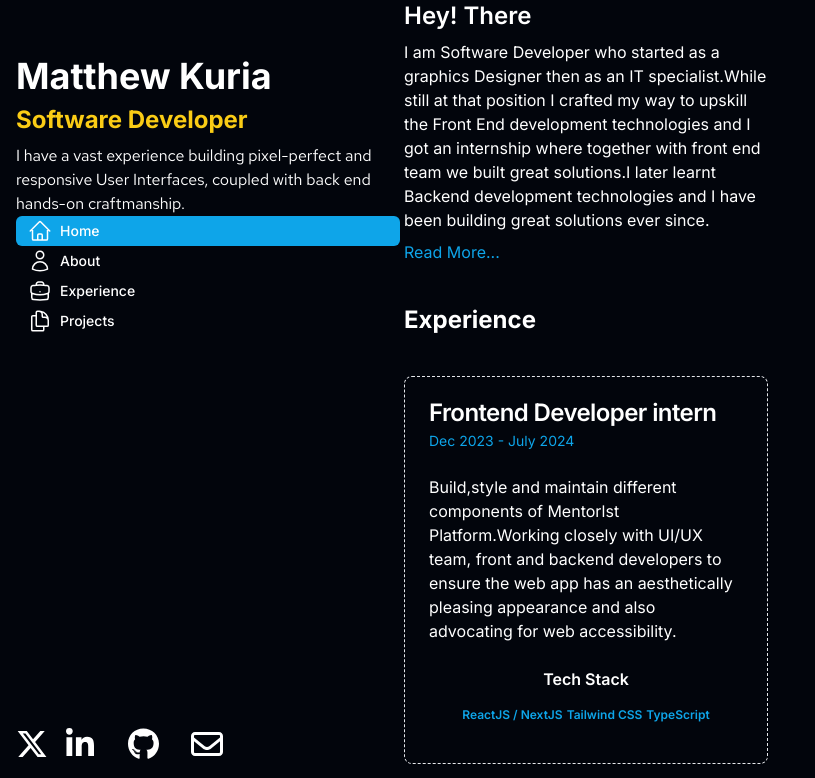
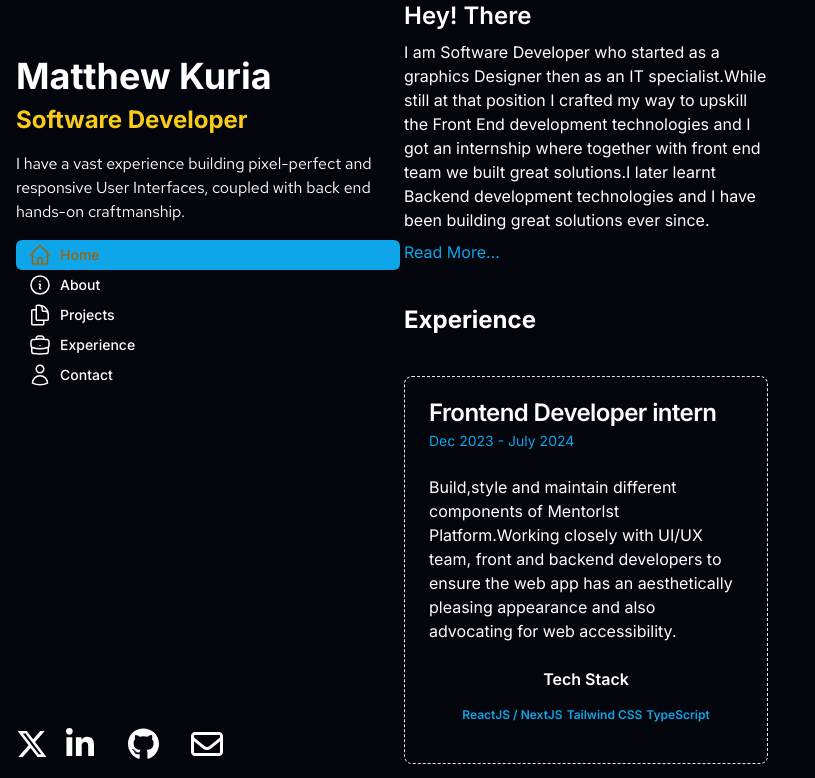
Before and after one commit to matthewkuria/myportifolio, a Next.js app: page / in a window 1280 px wide. Shown: the top 778 px of the page, without its empty margins (0-815 px from the left). Built offline with nearby package versions, Linux system fonts and the light colour scheme; a web font is replaced by a local one.

Commit message:
add information and contact tabs to the sidebar

```diff
--- a/app/ui/home/nav-links.tsx
+++ b/app/ui/home/nav-links.tsx
@@ -7,12 +7,15 @@ import {
   HomeIcon,
   DocumentDuplicateIcon,
   BriefcaseIcon,
+  InformationCircleIcon,
 } from '@heroicons/react/24/outline';
 const links = [
   { name: 'Home', href: '/', icon: HomeIcon },
-  {name: 'About',href: '/about', icon:UserIcon},
-  { name: 'Experience', href: '/#experience', icon:BriefcaseIcon },
-  { name: 'Projects', href: '/#projects', icon:DocumentDuplicateIcon},
+  { name: 'About', href: '/about', icon: InformationCircleIcon },
+  { name: 'Projects', href: '/projects', icon:DocumentDuplicateIcon},
+  { name: 'Experience', href: '/experience', icon: BriefcaseIcon },
+  {name: 'Contact', href: '/contact', icon: UserIcon}
+
 ];
 export default function NavLinks() {
     const pathname = usePathname();
@@ -25,9 +28,9 @@ export default function NavLinks() {
             key={link.name}
             href={link.href}
             className={clsx(
-              "flex  h-[30px] grow items-center justify-center gap-2 rounded-md  p-1 text-sm font-medium hover:bg-sky-100 hover:text-blue-600 md:flex-none md:justify-start md:p-2 md:px-3",
+              "flex  h-[30px] grow items-center justify-center gap-2 rounded-md  p-1 text-sm font-medium hover:bg-none hover:text-blue-600 md:flex-none md:justify-start md:p-2 md:px-3",
               {
-                'bg-sky-500 text-white ': pathname === link.href,
+                'bg-sky-500 text-yellow-700 ': pathname === link.href,
               }
             )
 
--- a/app/ui/home/sidebar.tsx
+++ b/app/ui/home/sidebar.tsx
@@ -1,6 +1,6 @@
 import Link from "next/link";
 import NavLinks from "./nav-links";
-import { bebas_neue, redHatText } from "@/app/fonts/fonts";
+import { bebas_neue, redHatText, modak } from "@/app/fonts/fonts";
 
 export default function SideBar() {
     return (
@@ -8,7 +8,8 @@ export default function SideBar() {
             <div className="max-w-96 md:max-w-sm">
                 <h1 className="text-4xl mt-10 font-bold">Matthew Kuria</h1>
                 <p className="my-2 text-2xl text-yellow-400 font-bold">Software Developer</p>
-                <p className={`${redHatText.className}`}>I have a vast experience building pixel-perfect and responsive User Interfaces,
+                <p className={`${redHatText.className} my-4`}>
+                    I have a vast experience building pixel-perfect and responsive User Interfaces,
                     coupled with back end hands-on craftmanship.
                 </p>
             </div>
```
